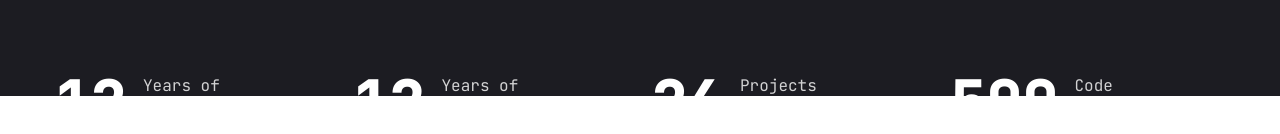
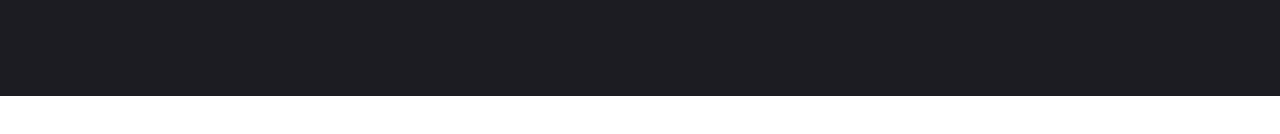
Before and after one commit to tanzid64/my-portfolio, a React (Vite) app: page / in a window 1280 px wide. Shown: the part 704-838 px from the top of the page. After the commit the page ends 800 px from the top, so only its background shows below. Built offline with nearby package versions, Linux system fonts and the light colour scheme.

Commit message:
Stats temporary removed

```diff
--- a/src/pages/Home.jsx
+++ b/src/pages/Home.jsx
@@ -43,7 +43,7 @@ const Home = () => {
           </div>
         </div>
       </div>
-      <Stats />
+      {/* <Stats /> */}
     </section>
   );
 };
```
